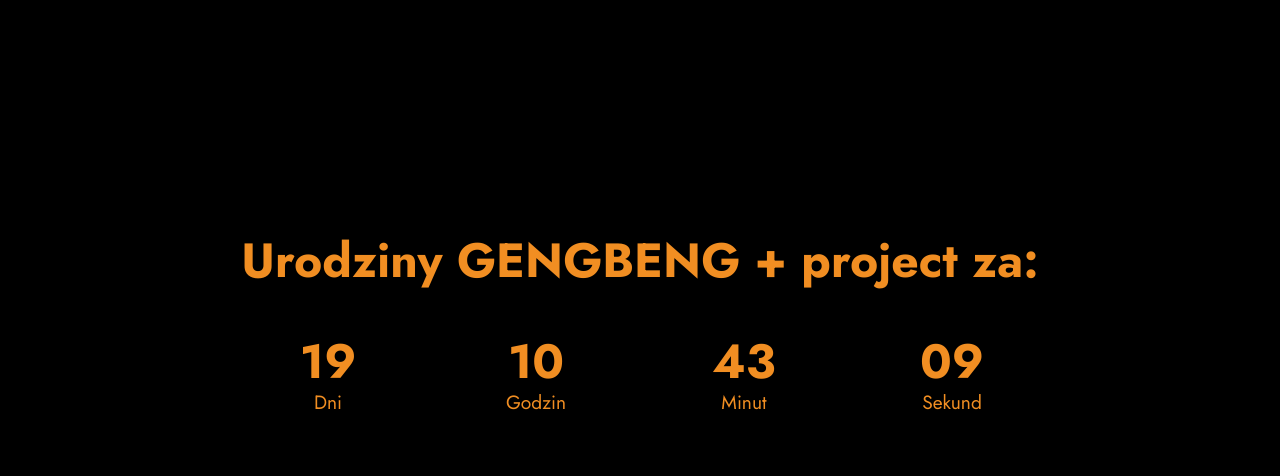
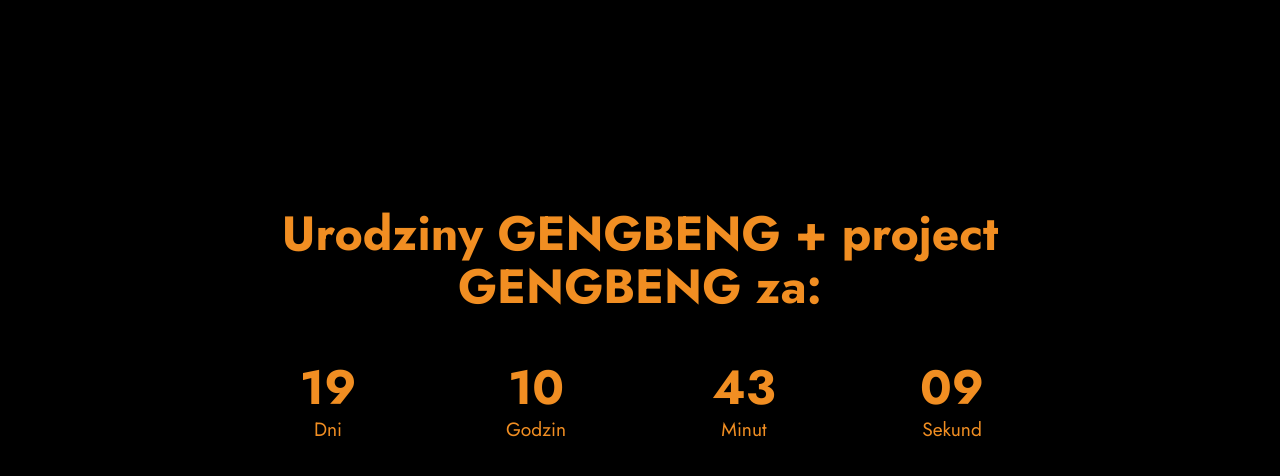
Before and after one commit to geng-beng/geng-beng.github.io, a plain HTML site: page index.html in a window 1280 px wide. Shown: the part 110-586 px from the top of the page. Drawn offline with Linux system fonts and the light colour scheme.

Commit message:
Update index.html

```diff
--- a/index.html
+++ b/index.html
@@ -79,7 +79,7 @@
     <div class="container-fluid">
         <div class="row justify-content-center">
             <div class="col-lg-8">
-                <h3 class="mbr-section-title mb-5 align-center mbr-fonts-style display-2"><strong>Urodziny GENGBENG + project za:</strong></h3>
+                <h3 class="mbr-section-title mb-5 align-center mbr-fonts-style display-2"><strong>Urodziny GENGBENG + project GENGBENG za:</strong></h3>
 
                 <div class="countdown-cont align-center mb-5">
                     <div class="daysCountdown col-xs-3 col-sm-3 col-md-3" title="Dni"></div>
```
